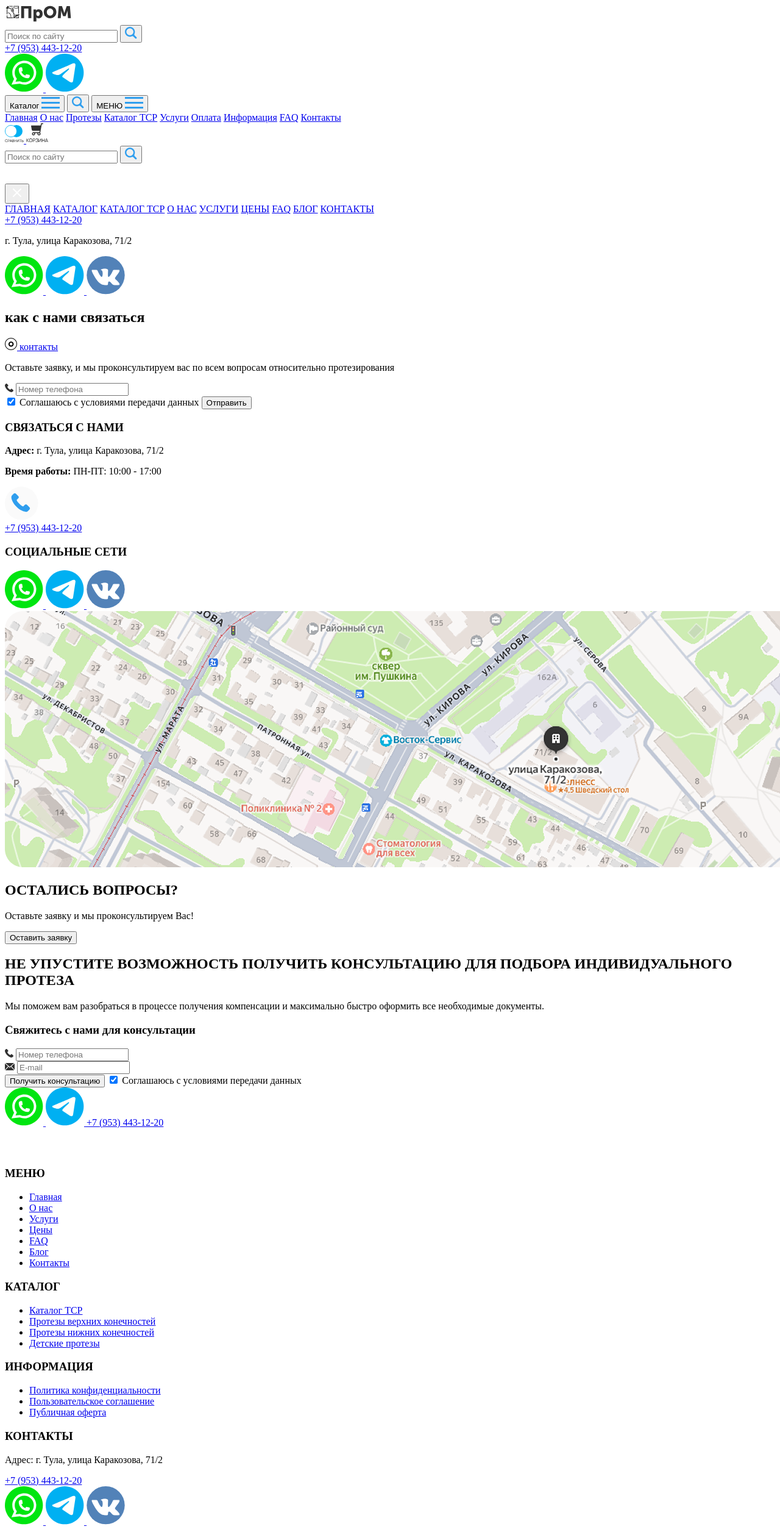
After one commit to zalim-07/prom, a PHP site: page /pages/contacts/ in a window 1280 px wide; the page is wider, and only the part inside the window is pictured. The commit adds this page. Shown: that part at 61% size. Run offline with PHP 8.4, Linux system fonts and the light colour scheme.

Commit message:
Contacts Page

```diff
--- a/src/index.html
+++ b/src/index.html
@@ -61,7 +61,7 @@
         <a href="/pages/faq/">FAQ</a>
       </li>
       <li>
-        <a href="/pages/faq/">FAQ</a>
+        <a href="/pages/contacts/">Контакты</a>
       </li>
       <li>
         <a href="/pages/page/">Simple Page</a>
--- /dev/null
+++ b/src/pages/contacts/index.html
@@ -0,0 +1,370 @@
+<!doctype html>
+<html lang="ru">
+
+<head>
+    <meta charset="UTF-8" />
+    <meta name="viewport" content="width=device-width, initial-scale=1.0" />
+    <title>Наши услуги</title>
+</head>
+
+<body>
+    <!-- Header Catalog -->
+    <header class="header-catalog">
+        <div class="container">
+            <!-- Top Row -->
+            <div class="header-catalog__top">
+                <div class="header-catalog__logo">
+                    <a href="../home/index.html">
+                        <img src="../../assets/icons/logo-dark.svg" alt="ПрОМ" />
+                    </a>
+                </div>
+
+                <div class="header-catalog__search">
+                    <input type="text" placeholder="Поиск по сайту" class="header-catalog__search-input" />
+                    <button class="header-catalog__search-btn">
+                        <img src="../../assets/icons/search.svg" alt="Поиск" />
+                    </button>
+                </div>
+
+                <div class="header-catalog__contacts">
+                    <a href="tel:+79534431220" class="header-catalog__phone">+7 (953) 443-12-20</a>
+                    <div class="header-catalog__socials">
+                        <a href="#" class="header-catalog__social">
+                            <img src="../../assets/icons/wa.svg" alt="WhatsApp" />
+                        </a>
+                        <a href="#" class="header-catalog__social">
+                            <img src="../../assets/icons/tg.svg" alt="Telegram" />
+                        </a>
+                    </div>
+                </div>
+            </div>
+
+            <!-- Bottom Row -->
+            <div class="header-catalog__bottom">
+                <div class="header-catalog__bottom-left">
+                    <button class="header-catalog__catalog-btn">
+                        <span>Каталог</span>
+                        <img src="../../assets/icons/menu-blue.svg" alt=""
+                            class="header-catalog__catalog-btn-icon-desktop" />
+                    </button>
+                    <button class="header-catalog__search-btn">
+                        <img src="../../assets/icons/search.svg" alt=""
+                            class="header-catalog__catalog-btn-icon-mobile" />
+                    </button>
+                    <button class="header-catalog__mobile-menu">
+                        <span>МЕНЮ</span>
+                        <img src="../../assets/icons/menu-blue.svg" alt="Меню" />
+                    </button>
+                </div>
+
+                <nav class="header-catalog__nav">
+                    <a href="../home/index.html">Главная</a>
+                    <a href="#">О нас</a>
+                    <a href="#">Протезы</a>
+                    <a href="#">Каталог ТСР</a>
+                    <a href="#">Услуги</a>
+                    <a href="#">Оплата</a>
+                    <a href="#">Информация</a>
+                    <a href="#">FAQ</a>
+                    <a href="#">Контакты</a>
+                </nav>
+
+                <div class="header-catalog__actions">
+                    <a href="#" class="header-catalog__action">
+                        <img src="../../assets/icons/compare.svg" alt="Сравнить" />
+                    </a>
+                    <a href="#" class="header-catalog__action header-catalog__action--cart">
+                        <img src="../../assets/icons/cart.svg" alt="Корзина" />
+                    </a>
+                </div>
+            </div>
+        </div>
+    </header>
+
+    <!-- Mobile Search Panel -->
+    <div class="mobile-search-panel">
+        <div class="container">
+            <div class="mobile-search-panel__content">
+                <input type="text" placeholder="Поиск по сайту" class="mobile-search-panel__input" />
+                <button class="mobile-search-panel__btn">
+                    <img src="../../assets/icons/search.svg" alt="Поиск" />
+                </button>
+            </div>
+        </div>
+    </div>
+
+    <!-- Mobile Menu Overlay -->
+    <div class="mobile-menu-overlay"></div>
+
+    <!-- Mobile Menu -->
+    <div class="mobile-menu">
+        <div class="mobile-menu__header">
+            <div class="mobile-menu__logo">
+                <img src="../../assets/icons/logo.svg" alt="ПрОМ" />
+            </div>
+            <button class="mobile-menu__close">
+                <svg width="24" height="24" viewBox="0 0 24 24" fill="none" xmlns="http://www.w3.org/2000/svg">
+                    <path d="M18 6L6 18M6 6L18 18" stroke="white" stroke-width="2" stroke-linecap="round"
+                        stroke-linejoin="round" />
+                </svg>
+            </button>
+        </div>
+
+        <nav class="mobile-menu__nav">
+            <a href="../home/index.html">ГЛАВНАЯ</a>
+            <a href="#">КАТАЛОГ</a>
+            <a href="#">КАТАЛОГ ТСР</a>
+            <a href="#">О НАС</a>
+            <a href="#">УСЛУГИ</a>
+            <a href="#">ЦЕНЫ</a>
+            <a href="#">FAQ</a>
+            <a href="#">БЛОГ</a>
+            <a href="#">КОНТАКТЫ</a>
+        </nav>
+
+        <div class="mobile-menu__contacts">
+            <a href="tel:+79534431220" class="mobile-menu__phone">+7 (953) 443-12-20</a>
+            <p class="mobile-menu__address">г. Тула, улица Каракозова, 71/2</p>
+            <div class="mobile-menu__socials">
+                <a href="#" class="mobile-menu__social">
+                    <img src="../../assets/icons/wa.svg" alt="WhatsApp" />
+                </a>
+                <a href="#" class="mobile-menu__social">
+                    <img src="../../assets/icons/tg.svg" alt="Telegram" />
+                </a>
+                <a href="#" class="mobile-menu__social">
+                    <img src="../../assets/icons/vk.svg" alt="VK" />
+                </a>
+            </div>
+        </div>
+    </div>
+
+    <!-- Main Content -->
+    <main class="page">
+
+        <section class="contacts">
+            <div class="container">
+                <div class="section__header section__header--contacts">
+                    <h1 class="section__title title--h2">как с нами связаться</h1>
+                    <a href="#" class="section__link link-point">
+                        <img src="../../assets/icons/point.svg" alt="Arrow Right">
+                        <span>контакты</span>
+                    </a>
+                </div>
+
+                <div class="contacts__grid">
+                    <!-- Form Card -->
+                    <div class="contact-card">
+                        <p class="contact-card__text">
+                            Оставьте заявку, и мы проконсультируем вас по всем вопросам относительно протезирования
+                        </p>
+                        <div class="contact-card__form">
+                            <form>
+                                <div class="form-group">
+                                    <span class="form-group__icon">
+                                        <img src="../../assets/icons/phone.svg" alt="Phone" />
+                                    </span>
+                                    <input type="tel" class="form-input" placeholder="Номер телефона" />
+                                </div>
+                                <label class="form-checkbox">
+                                    <input type="checkbox" checked />
+                                    <span>Соглашаюсь с условиями передачи данных</span>
+                                </label>
+                                <button type="submit" class="btn btn--primary contact-card__submit">
+                                    Отправить
+                                </button>
+                            </form>
+                        </div>
+                    </div>
+
+                    <!-- Contact Info Card -->
+                    <div class="contact-card">
+                        <h3 class="contact-card__title">СВЯЗАТЬСЯ С НАМИ</h3>
+                        <div class="contact-card__info">
+                            <p class="contact-card__address"><strong>Адрес:</strong> г. Тула, улица Каракозова, 71/2</p>
+                            <p class="contact-card__hours"><strong>Время работы:</strong> ПН-ПТ: 10:00 - 17:00</p>
+                            <div class="contact-card__phone">
+                                <div class="contact-card__phone-icon">
+                                    <img src="../../assets/icons/phone-contacts.svg" alt="Phone" />
+                                </div>
+                                <a href="tel:+79534431220" class="contact-card__phone-number">+7 (953) 443-12-20</a>
+                            </div>
+                        </div>
+                    </div>
+
+                    <!-- Social Networks Card -->
+                    <div class="contact-card">
+                        <h3 class="contact-card__title">СОЦИАЛЬНЫЕ СЕТИ</h3>
+                        <div class="footer__socials">
+                            <a href="#" class="footer__social footer__social--whatsapp">
+                                <img src="../../assets/icons/wa.svg" alt="WhatsApp" />
+                            </a>
+                            <a href="#" class="footer__social footer__social--telegram">
+                                <img src="../../assets/icons/tg.svg" alt="Telegram" />
+                            </a>
+                            <a href="#" class="footer__social footer__social--vk">
+                                <img src="../../assets/icons/vk.svg" alt="VK" />
+                            </a>
+                        </div>
+                    </div>
+                </div>
+            </div>
+        </section>
+
+        <section class="map">
+            <div class="container">
+                <div class="map__content">
+                    <img src="../../assets/images/map.png" alt="Map" />
+                </div>
+            </div>
+        </section>
+
+        <section class="prices-feedback">
+            <div class="container">
+                <div class="prices-feedback__banner">
+                    <div class="prices-feedback__content">
+                        <h2 class="prices-feedback__title">ОСТАЛИСЬ ВОПРОСЫ?</h2>
+                        <p class="prices-feedback__subtitle">
+                            Оставьте заявку и мы проконсультируем Вас!
+                        </p>
+                        <button class="btn btn--white prices-feedback__button">
+                            Оставить заявку
+                        </button>
+                    </div>
+                </div>
+            </div>
+        </section>
+
+
+        <section class="consultation">
+            <div class="container">
+                <div class="consultation__content">
+                    <div class="consultation__left">
+                        <h2 class="consultation__title title--h2">
+                            НЕ УПУСТИТЕ ВОЗМОЖНОСТЬ ПОЛУЧИТЬ КОНСУЛЬТАЦИЮ ДЛЯ ПОДБОРА
+                            ИНДИВИДУАЛЬНОГО ПРОТЕЗА
+                        </h2>
+                        <p class="consultation__text">
+                            Мы поможем вам разобраться в процессе получения компенсации и
+                            максимально быстро оформить все необходимые документы.
+                        </p>
+                    </div>
+
+                    <div class="consultation__right">
+                        <h3 class="consultation__form-title">
+                            Свяжитесь с нами для консультации
+                        </h3>
+                        <div class="consultation__form-content">
+                            <form>
+                                <div class="form-group">
+                                    <span class="form-group__icon">
+                                        <img src="../../assets/icons/phone.svg" alt="Phone" />
+                                    </span>
+                                    <input type="tel" class="form-input" placeholder="Номер телефона" />
+                                </div>
+
+                                <div class="form-group">
+                                    <span class="form-group__icon">
+                                        <img src="../../assets/icons/email.svg" alt="Email" />
+                                    </span>
+                                    <input type="email" class="form-input" placeholder="E-mail" />
+                                </div>
+
+                                <button type="submit" class="btn btn--primary consultation__submit">
+                                    Получить консультацию
+                                </button>
+                                <label class="form-checkbox">
+                                    <input type="checkbox" checked />
+                                    <span>Соглашаюсь с условиями передачи данных</span>
+                                </label>
+                            </form>
+                        </div>
+                    </div>
+
+                    <div class="consultation__contacts">
+                        <a href="#" class="consultation__icon consultation__icon--whatsapp">
+                            <img src="../../assets/icons/wa.svg" alt="WhatsApp" />
+                        </a>
+                        <a href="#" class="consultation__icon consultation__icon--telegram">
+                            <img src="../../assets/icons/tg.svg" alt="Telegram" />
+                        </a>
+                        <a href="tel:+79534431220" class="consultation__phone">+7 (953) 443-12-20</a>
+                    </div>
+                </div>
+            </div>
+        </section>
+    </main>
+
+    <!-- Footer -->
+    <footer class="footer">
+        <div class="container">
+            <div class="footer__content">
+                <!-- Logo Column -->
+                <div class="footer__column">
+                    <div class="footer__logo">
+                        <img src="../../assets/icons/logo-footer.svg" alt="ПрОМ" />
+                    </div>
+                </div>
+
+                <div class="footer__columns">
+                    <!-- Menu Column -->
+                    <div class="footer__column">
+                        <h3 class="footer__title">МЕНЮ</h3>
+                        <ul class="footer__menu">
+                            <li><a href="#">Главная</a></li>
+                            <li><a href="#">О нас</a></li>
+                            <li><a href="#">Услуги</a></li>
+                            <li><a href="#">Цены</a></li>
+                            <li><a href="#">FAQ</a></li>
+                            <li><a href="#">Блог</a></li>
+                            <li><a href="#">Контакты</a></li>
+                        </ul>
+                    </div>
+
+                    <!-- Catalog Column -->
+                    <div class="footer__column">
+                        <h3 class="footer__title">КАТАЛОГ</h3>
+                        <ul class="footer__menu">
+                            <li><a href="#">Каталог ТСР</a></li>
+                            <li><a href="#">Протезы верхних конечностей</a></li>
+                            <li><a href="#">Протезы нижних конечностей</a></li>
+                            <li><a href="#">Детские протезы</a></li>
+                        </ul>
+                    </div>
+
+                    <!-- Info Column -->
+                    <div class="footer__column">
+                        <h3 class="footer__title">ИНФОРМАЦИЯ</h3>
+                        <ul class="footer__menu">
+                            <li><a href="#">Политика конфиденциальности</a></li>
+                            <li><a href="#">Пользовательское соглашение</a></li>
+                            <li><a href="#">Публичная оферта</a></li>
+                        </ul>
+                    </div>
+
+                    <!-- Contacts Column -->
+                    <div class="footer__column">
+                        <h3 class="footer__title">КОНТАКТЫ</h3>
+                        <p class="footer__address">
+                            Адрес: г. Тула, улица Каракозова, 71/2
+                        </p>
+                        <a href="tel:+79534431220" class="footer__phone">+7 (953) 443-12-20</a>
+                        <div class="footer__socials">
+                            <a href="#" class="footer__social footer__social--whatsapp">
+                                <img src="../../assets/icons/wa.svg" alt="WhatsApp" />
+                            </a>
+                            <a href="#" class="footer__social footer__social--telegram">
+                                <img src="../../assets/icons/tg.svg" alt="Telegram" />
+                            </a>
+                            <a href="#" class="footer__social footer__social--vk">
+                                <img src="../../assets/icons/vk.svg" alt="VK" />
+                            </a>
+                        </div>
+                    </div>
+                </div>
+            </div>
+        </div>
+    </footer>
+</body>
+
+</html>
--- a/src/styles/_common.scss
+++ b/src/styles/_common.scss
@@ -64,6 +64,7 @@ b {
   font-weight: 400;
   font-size: 22px;
   line-height: 22px;
+  white-space: nowrap;
 }
 
 .mobile-only {
--- a/src/styles/main.scss
+++ b/src/styles/main.scss
@@ -24,4 +24,5 @@
 @use "protesics";
 @use "accordion";
 @use "checklist";
+@use "contacts";
 @use "footer";
```
Also changed, not shown: src/styles/_contacts.scss (added, +180 -0 lines), src/assets/icons/phone-contacts.svg (added), src/assets/images/map.png (added).
